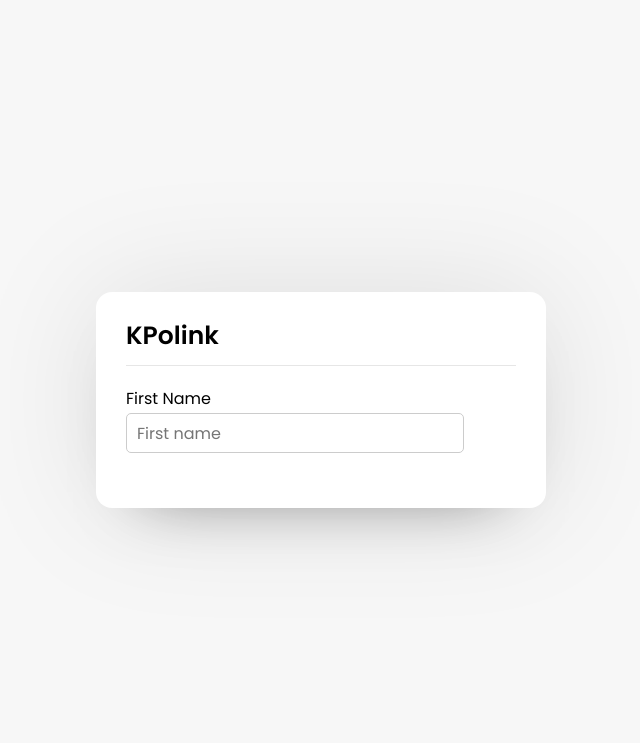
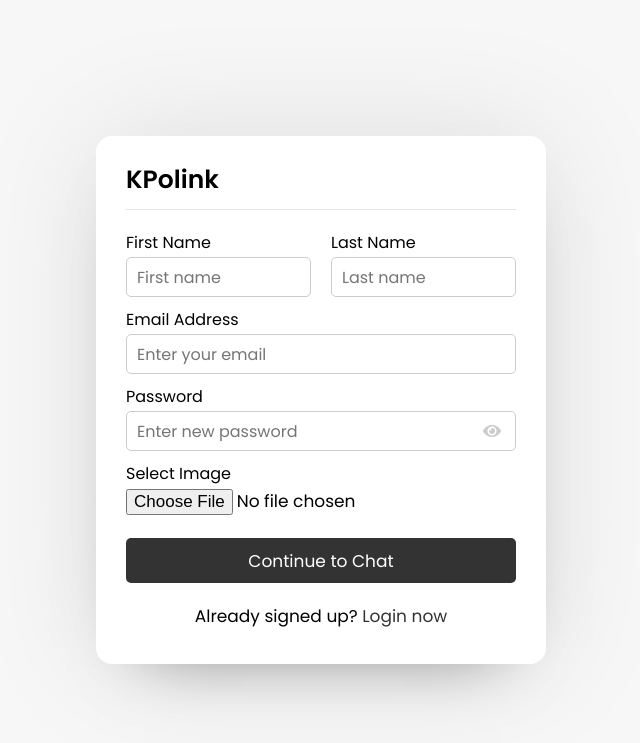
Before and after one commit to DarkFeed2005/KPolink-Chat-App-PHP-MySQL-and-JavaScript, a PHP site: page / in a window 1280 px wide. Shown: the top 743 px of the page, without its empty margins (319-959 px from the left). Run offline with PHP 8.4, Linux system fonts and the light colour scheme.

Commit message:
index.php

```diff
--- a/index.php
+++ b/index.php
@@ -17,7 +17,31 @@
             <label>First Name</label>
             <input type="text" name="fname" placeholder="First name" required>
           </div>
-
+          <div class="field input">
+            <label>Last Name</label>
+            <input type="text" name="lname" placeholder="Last name" required>
+          </div>
+        </div>
+        <div class="field input">
+          <label>Email Address</label>
+          <input type="text" name="email" placeholder="Enter your email" required>
+        </div>
+        <div class="field input">
+          <label>Password</label>
+          <input type="password" name="password" placeholder="Enter new password" required>
+          <i class="fas fa-eye"></i>
+        </div>
+        <div class="field image">
+          <label>Select Image</label>
+          <input type="file" name="image" accept="image/x-png,image/gif,image/jpeg,image/jpg" required>
+        </div>
+        <div class="field button">
+          <input type="submit" name="submit" value="Continue to Chat">
+        </div>
+      </form>
+      <div class="link">Already signed up? <a href="login.php">Login now</a></div>
+    </section>
+  </div>
 
   <script src="javascript/pass-show-hide.js"></script>
   <script src="javascript/signup.js"></script>
```
